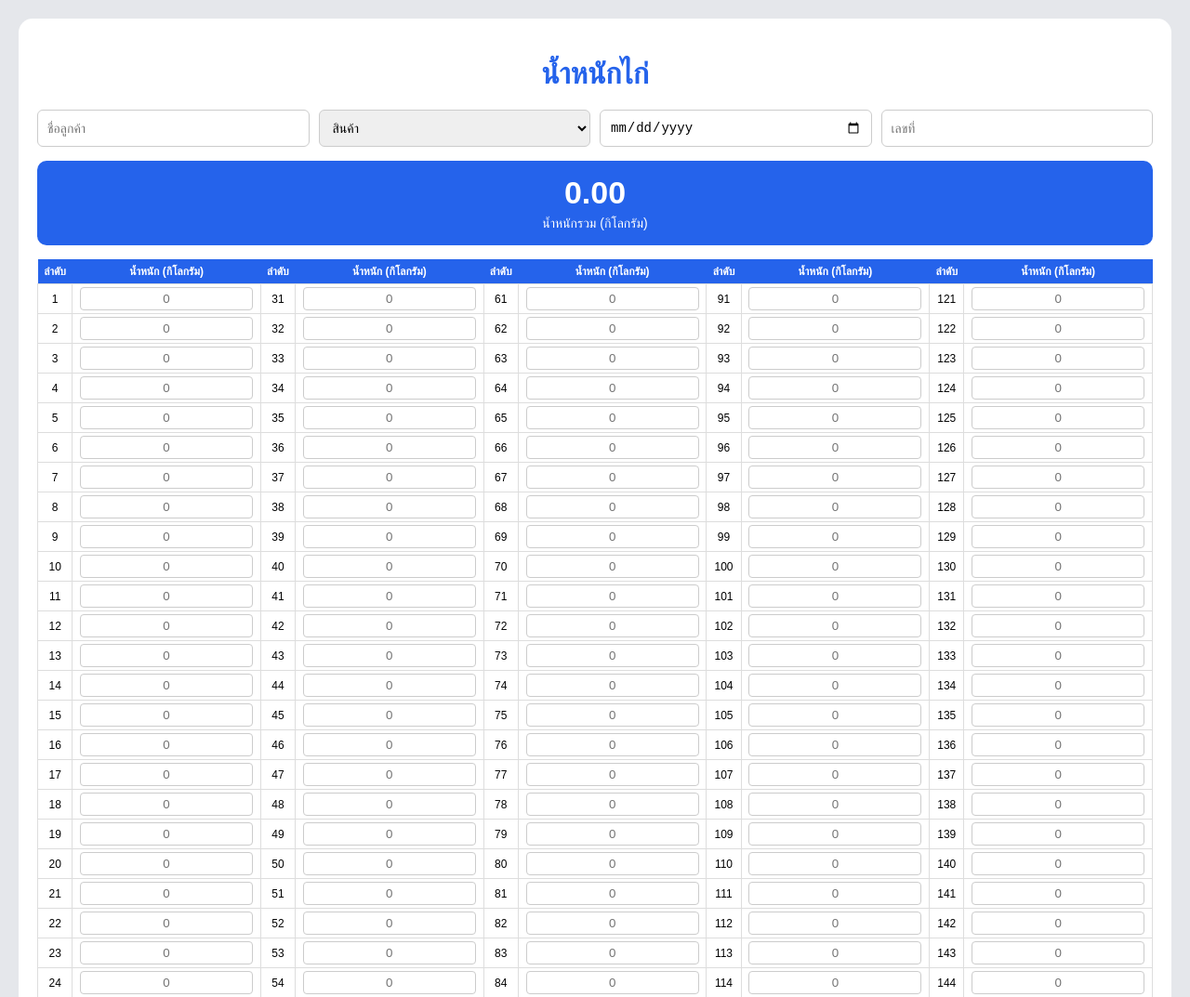
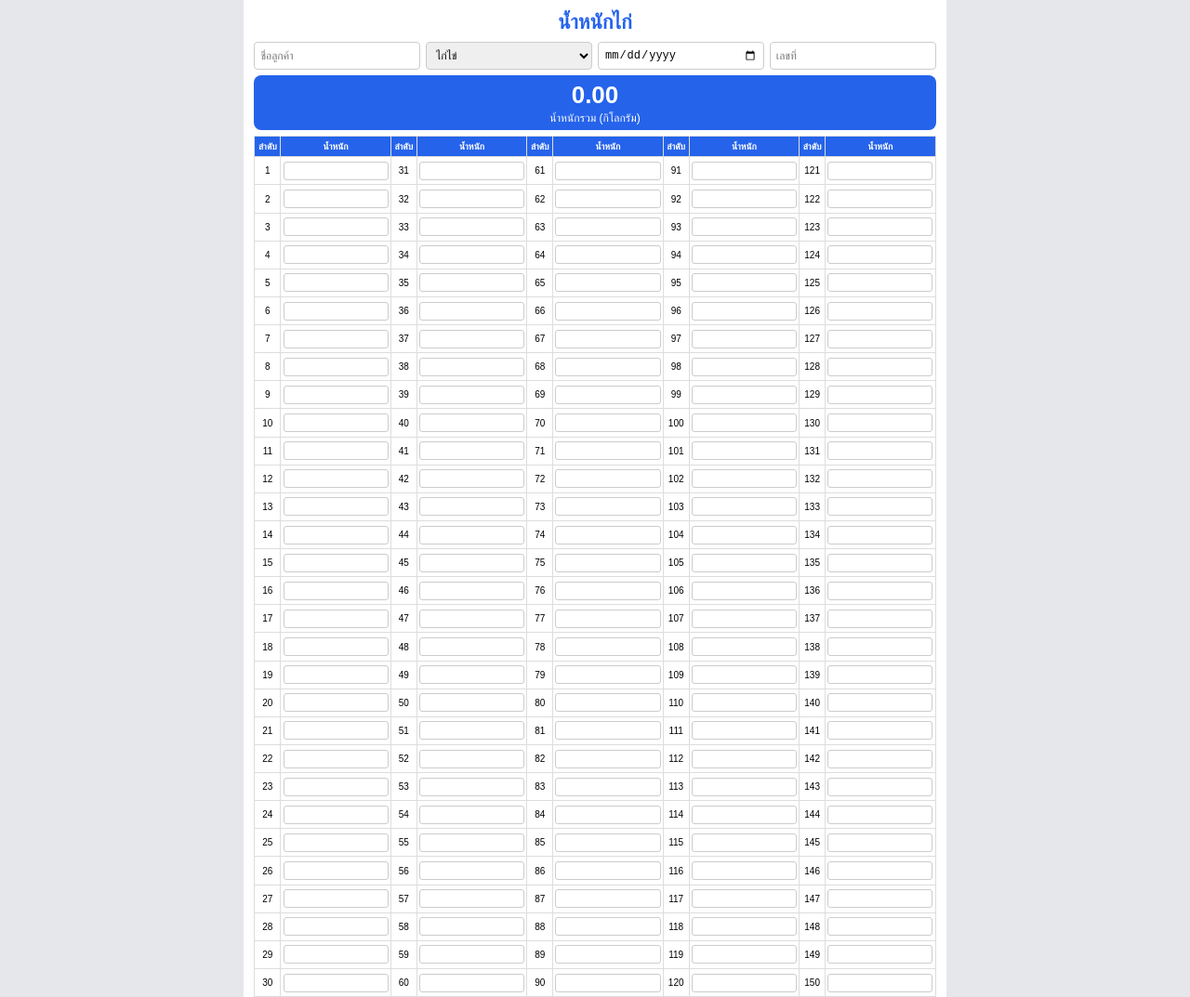
Before and after one commit to angkanasriboonrod/chicken-weight, a plain HTML site: page index.html in a window 1280 px wide. Shown: the top 1073 px of the page at 93% size. Drawn offline with Linux system fonts and the light colour scheme.

Commit message:
Update index.html

```diff
--- a/index.html
+++ b/index.html
@@ -1,8 +1,11 @@
 <!DOCTYPE html>
 <html lang="th">
 <head>
+
 <meta charset="UTF-8">
-<meta name="viewport" content="width=device-width, initial-scale=1.0">
+
+<meta name="viewport"
+content="width=device-width, initial-scale=1, maximum-scale=1">
 
 <title>น้ำหนักไก่</title>
 
@@ -10,119 +13,243 @@
 
 <style>
 
-body{
-    font-family: sans-serif;
-    background:#e5e7eb;
-    margin:0;
-    padding:20px;
+*{
+    box-sizing:border-box;
 }
 
-.container{
-    max-width:1200px;
-    margin:auto;
-    background:white;
-    border-radius:15px;
-    padding:20px;
+body{
+
+    margin:0;
+    padding:0;
+
+    background:#e5e7eb;
+
+    font-family:sans-serif;
+
 }
 
-h1{
-    text-align:center;
-    color:#2563eb;
-    margin-bottom:20px;
+/* ===== A4 ===== */
+#printArea{
+
+    width:200mm;
+    min-height:287mm;
+
+    background:white;
+
+    margin:auto;
+
+    padding:3mm;
+
+    overflow:hidden;
+
+    display:flex;
+
+    flex-direction:column;
+
 }
 
+/* ===== TITLE ===== */
+
+h1{
+
+    margin:0 0 8px 0;
+
+    text-align:center;
+
+    color:#2563eb;
+
+    font-size:22px;
+
+    flex-shrink:0;
+
+}
+
+/* ===== FORM ===== */
+
 .top-form{
+
     display:grid;
+
     grid-template-columns:repeat(4,1fr);
-    gap:10px;
-    margin-bottom:15px;
+
+    gap:6px;
+
+    margin-bottom:6px;
+
+    flex-shrink:0;
+
 }
 
 .top-form input,
 .top-form select{
-    padding:10px;
+
+    width:100%;
+
+    padding:6px;
+
     border:1px solid #ccc;
-    border-radius:6px;
-    font-size:14px;
-    outline:none;
+
+    border-radius:4px;
+
+    font-size:12px;
+
 }
 
-.top-form input:focus,
-.top-form select:focus{
-    border:1px solid #2563eb;
-}
+/* ===== SUMMARY ===== */
 
 .summary{
+
     background:#2563eb;
+
     color:white;
+
+    border-radius:8px;
+
     text-align:center;
-    border-radius:10px;
-    padding:15px;
-    margin-bottom:15px;
+
+    padding:6px;
+
+    margin-bottom:6px;
+
+    flex-shrink:0;
+
 }
 
 .summary h2{
+
     margin:0;
-    font-size:34px;
+
+    font-size:26px;
+
 }
 
 .summary p{
-    margin:5px 0 0;
-    font-size:14px;
+
+    margin:2px 0 0 0;
+
+    font-size:12px;
+
 }
 
+/* ===== TABLE ===== */
+
 table{
+
     width:100%;
+
     border-collapse:collapse;
+
+    table-layout:fixed;
+
+    flex:1;
+
 }
 
+/* ===== HEADER ===== */
+
 th{
+
     background:#2563eb;
+
     color:white;
-    padding:6px;
-    font-size:12px;
+
+    border:1px solid #ddd;
+
+    font-size:10px;
+
+    padding:2px;
+
+    height:22px;
+
 }
 
+/* ===== CELLS ===== */
+
 td{
+
     border:1px solid #ddd;
-    padding:3px;
+
     text-align:center;
-    font-size:12px;
+
+    padding:1px;
+
+    height:25px;
+
+    font-size:10px;
+
 }
 
-input.weight{
-    width:90%;
-    padding:4px;
-    border:1px solid #ccc;
-    border-radius:4px;
-    text-align:center;
+/* ===== NUMBER COLUMN ===== */
+
+th:nth-child(odd),
+td:nth-child(odd){
+
+    width:28px;
+
 }
 
-/* ซ่อน up/down */
+/* ===== INPUT ===== */
+
+input.weight{
+
+    width:98%;
+
+    height:20px;
+
+    border:1px solid #ccc;
+
+    border-radius:3px;
+
+    text-align:center;
+
+    font-size:10px;
+
+    padding:0;
+
+}
+
+/* ===== HIDE SPIN ===== */
 
 input[type=number]::-webkit-outer-spin-button,
 input[type=number]::-webkit-inner-spin-button{
+
     -webkit-appearance:none;
     margin:0;
+
 }
 
 input[type=number]{
+
     -moz-appearance:textfield;
+
 }
 
+/* ===== BUTTON ===== */
+
 .buttons{
-    margin-top:15px;
+
+    margin:10px auto;
+
     display:flex;
+
     gap:10px;
+
+    justify-content:center;
+
 }
 
 button{
+
     border:none;
+
+    color:white;
+
     padding:10px 16px;
-    color:white;
+
     border-radius:6px;
+
     cursor:pointer;
-    font-size:13px;
+
 }
 
 .pdf{
@@ -137,32 +264,38 @@ button{
     background:#dc2626;
 }
 
-/* พิมพ์ A4 */
+/* ===== PRINT ===== */
 
 @media print{
 
     @page{
+
         size:A4 portrait;
-        margin:5mm;
+        margin:0;
+
     }
 
     body{
-        zoom:65%;
+
         background:white;
+
     }
 
     .buttons{
+
         display:none;
+
     }
 
 }
 
 </style>
+
 </head>
 
 <body>
 
-<div class="container" id="printArea">
+<div id="printArea">
 
 <h1>น้ำหนักไก่</h1>
 
@@ -171,8 +304,9 @@ button{
 <input type="text" placeholder="ชื่อลูกค้า">
 
 <select>
-        <option value="">สินค้า</option>
-        <option>ไก่</option>
+
+<option>ไก่ไข่</option>
+
 </select>
 
 <input type="date">
@@ -182,58 +316,78 @@ button{
 </div>
 
 <div class="summary">
+
 <h2 id="totalWeight">0.00</h2>
+
 <p>น้ำหนักรวม (กิโลกรัม)</p>
+
 </div>
 
 <table>
 
 <thead>
+
 <tr>
 
 <th>ลำดับ</th>
-<th>น้ำหนัก (กิโลกรัม)</th>
+<th>น้ำหนัก</th>
 
 <th>ลำดับ</th>
-<th>น้ำหนัก (กิโลกรัม)</th>
+<th>น้ำหนัก</th>
 
 <th>ลำดับ</th>
-<th>น้ำหนัก (กิโลกรัม)</th>
+<th>น้ำหนัก</th>
 
 <th>ลำดับ</th>
-<th>น้ำหนัก (กิโลกรัม)</th>
+<th>น้ำหนัก</th>
 
 <th>ลำดับ</th>
-<th>น้ำหนัก (กิโลกรัม)</th>
+<th>น้ำหนัก</th>
 
 </tr>
+
 </thead>
 
 <tbody id="tableBody"></tbody>
 
 </table>
 
+</div>
+
 <div class="buttons">
 
-<button class="pdf" onclick="downloadPDF()">
+<button
+class="pdf"
+onclick="downloadPDF()">
+
 Export PDF
+
 </button>
 
-<button class="print" onclick="printPage()">
+<button
+class="print"
+onclick="window.print()">
+
 พิมพ์
+
 </button>
 
-<button class="clear" onclick="clearData()">
+<button
+class="clear"
+onclick="clearData()">
+
 ล้างข้อมูล
+
 </button>
-
-</div>
 
 </div>
 
 <script>
 
-const tableBody = document.getElementById("tableBody");
+const tableBody =
+document.getElementById("tableBody");
+
+/* ===== CREATE TABLE ===== */
 
 for(let i=1;i<=30;i++){
 
@@ -241,7 +395,8 @@ for(let i=1;i<=30;i++){
 
     for(let col=0;col<5;col++){
 
-        let number = i + (col*30);
+        const number =
+        i + (col*30);
 
         row += `
 
@@ -252,45 +407,50 @@ for(let i=1;i<=30;i++){
         <input
         type="number"
         class="weight"
-                placeholder="0"
         step="0.01"
         oninput="calculate()"
-                onkeydown="moveNext(event)"
-            >
+        onkeydown="moveNext(event)">
 
         </td>
 
         `;
+
     }
 
     row += "</tr>";
 
     tableBody.innerHTML += row;
+
 }
+
+/* ===== CALCULATE ===== */
 
 function calculate(){
 
-    const weights = document.querySelectorAll(".weight");
+    const weights =
+    document.querySelectorAll(".weight");
 
     let total = 0;
 
-    weights.forEach(input => {
+    weights.forEach(input=>{
 
-        const value = parseFloat(input.value);
+        const value =
+        parseFloat(input.value);
 
         if(!isNaN(value)){
+
             total += value;
+
         }
 
     });
 
-    document.getElementById("totalWeight").innerText =
-    total.toLocaleString('en-US',{
-        minimumFractionDigits:2,
-        maximumFractionDigits:2
-    });
+    document.getElementById("totalWeight")
+    .innerText = total.toFixed(2);
 
 }
+
+/* ===== ENTER NEXT ===== */
 
 function moveNext(event){
 
@@ -298,11 +458,15 @@ function moveNext(event){
 
         event.preventDefault();
 
-        const inputs = document.querySelectorAll(".weight");
+        const inputs =
+        document.querySelectorAll(".weight");
 
-        const index = Array.from(inputs).indexOf(event.target);
+        const index =
+        Array.from(inputs)
+        .indexOf(event.target);
 
-        const nextIndex = index + 5;
+        const nextIndex =
+        index + 5;
 
         if(nextIndex < inputs.length){
 
@@ -313,53 +477,80 @@ function moveNext(event){
     }
 
 }
+
+/* ===== CLEAR ===== */
+
 function clearData(){
 
-    const inputs = document.querySelectorAll(".weight");
+    document
+    .querySelectorAll(".weight")
+    .forEach(input=>{
 
-    inputs.forEach(input => {
         input.value = "";
+
     });
 
     calculate();
 
 }
 
-function printPage(){
+/* ===== EXPORT PDF ===== */
 
-    setTimeout(() => {
-        window.print();
-    },300);
+async function downloadPDF(){
 
-}
+    const element =
+    document.getElementById("printArea");
 
-function downloadPDF(){
+    // ตรวจสอบขนาดก่อน export
+    const rect =
+    element.getBoundingClientRect();
 
-    const element = document.getElementById("printArea");
+    console.log("WIDTH:",rect.width);
+    console.log("HEIGHT:",rect.height);
 
     const opt = {
 
-        margin:0.2,
-        filename:'chicken-weight.pdf',
+        margin:0,
+
+        filename:"chicken-weight.pdf",
 
         image:{
-            type:'jpeg',
+            type:"jpeg",
             quality:1
         },
 
         html2canvas:{
-            scale:2
+
+            scale:2.2,
+
+            useCORS:true,
+
+            scrollX:0,
+
+            scrollY:0
+
         },
 
         jsPDF:{
-            unit:'in',
-            format:'a4',
-            orientation:'portrait'
+
+            unit:"mm",
+
+            format:"a4",
+
+            orientation:"portrait"
+
+        },
+
+        pagebreak:{
+            mode:[]
         }
 
     };
 
-    html2pdf().set(opt).from(element).save();
+    await html2pdf()
+    .set(opt)
+    .from(element)
+    .save();
 
 }
 
```
Lines whose indentation alone changed are shown as unchanged.
